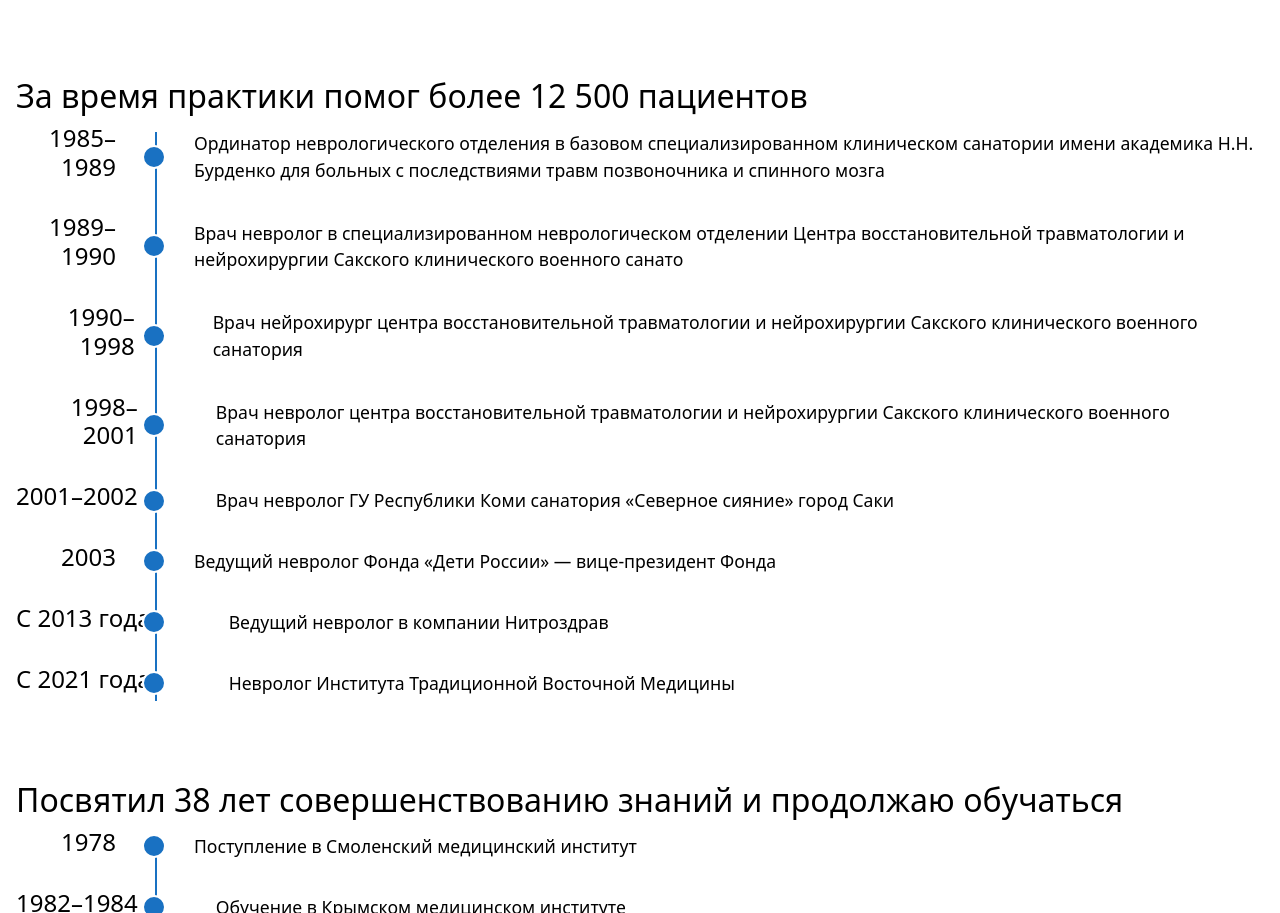
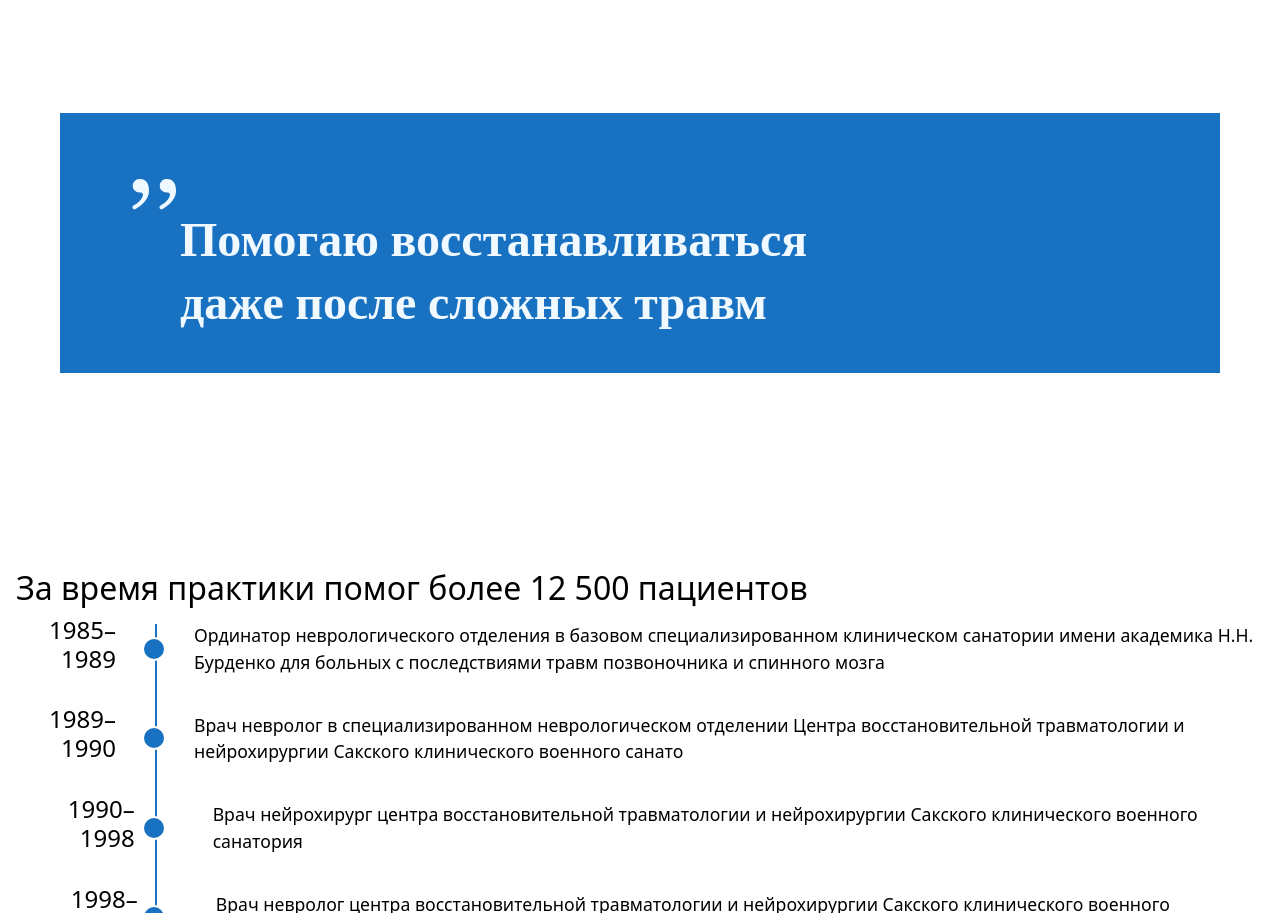
Before and after one commit to ansymvolokova/f24-team03, a website: page index.html in a window 1280 px wide. Shown: the part 936-1849 px from the top of the page. Drawn offline with nearby package versions, Linux system fonts and the light colour scheme.

Commit message:
banner reviews

```diff
--- a/index.html
+++ b/index.html
@@ -6,7 +6,8 @@
     <meta name="viewport" content="width=device-width, initial-scale=1, shrink-to-fit=no">
     <meta http-equiv="X-UA-Compatible" content="ie=edge">
     <link rel="stylesheet" href="styles/normalize.css">
-    <link rel="stylesheet" href="https://cdn.jsdelivr.net/npm/bootstrap@5.2.0-beta1/dist/css/bootstrap.rtl.min.css" integrity="sha384-dc2NSrAXbAkjrdm9IYrX10fQq9SDG6Vjz7nQVKdKcJl3pC+k37e7qJR5MVSCS+wR" crossorigin="anonymous">
+    <link rel="stylesheet" href="https://cdn.jsdelivr.net/npm/bootstrap@5.2.0-beta1/dist/css/bootstrap.rtl.min.css"
+        integrity="sha384-dc2NSrAXbAkjrdm9IYrX10fQq9SDG6Vjz7nQVKdKcJl3pC+k37e7qJR5MVSCS+wR" crossorigin="anonymous">
     <link rel="stylesheet" href="styles/style.css">
     <title>Dr Med Fomchenkov</title>
 </head>
@@ -84,6 +85,11 @@
             </div>
         </div>
     </section>
+    <div class="banner banner__review">
+        <img src="assets/img/commas.png" alt="Commas" class="banner banner_commas">
+        <h1 class="h1 h1_light">Помогаю восстанавливаться <br>даже после сложных травм
+        </h1>
+    </div>
     <section id="work-experience">
         <div class="item">
             <div class="timeline">
@@ -411,8 +417,12 @@
     </section>
     <footer>
     </footer>
-    <script src="https://cdn.jsdelivr.net/npm/@popperjs/core@2.11.5/dist/umd/popper.min.js" integrity="sha384-Xe+8cL9oJa6tN/veChSP7q+mnSPaj5Bcu9mPX5F5xIGE0DVittaqT5lorf0EI7Vk" crossorigin="anonymous"></script>
-    <script src="https://cdn.jsdelivr.net/npm/bootstrap@5.2.0-beta1/dist/js/bootstrap.min.js" integrity="sha384-kjU+l4N0Yf4ZOJErLsIcvOU2qSb74wXpOhqTvwVx3OElZRweTnQ6d31fXEoRD1Jy" crossorigin="anonymous"></script>
+    <script src="https://cdn.jsdelivr.net/npm/@popperjs/core@2.11.5/dist/umd/popper.min.js"
+        integrity="sha384-Xe+8cL9oJa6tN/veChSP7q+mnSPaj5Bcu9mPX5F5xIGE0DVittaqT5lorf0EI7Vk" crossorigin="anonymous">
+    </script>
+    <script src="https://cdn.jsdelivr.net/npm/bootstrap@5.2.0-beta1/dist/js/bootstrap.min.js"
+        integrity="sha384-kjU+l4N0Yf4ZOJErLsIcvOU2qSb74wXpOhqTvwVx3OElZRweTnQ6d31fXEoRD1Jy" crossorigin="anonymous">
+    </script>
 
 </body>
 
--- /dev/null
+++ b/styles/_reviwes.scss
@@ -0,0 +1,26 @@
+.banner {
+    width: 1160px;
+    height: 260px;
+    background-color: $dark-blue;
+    position: relative;
+    max-width: 100%;
+    margin: 116px auto;
+    box-sizing:border-box;
+
+    img {
+        width: 44px;
+        height: 31px;
+        position: absolute;
+        top: -50px;
+        left: 72px;
+
+    }
+    h1 {
+        @extend %h1;
+        color: $font-color-light;
+        position: absolute;
+        top: 96px;
+        left: 120px;
+    }
+
+}
--- a/styles/_variables.scss
+++ b/styles/_variables.scss
@@ -6,3 +6,12 @@ $bg-color-cards:#F0F9FF;
 
 $font-color-main:#212529;
 $font-color-light:#F0F9FF;
+
+// fonts
+
+%h1 {
+    font-family:'raleway';
+    font-weight: bold;
+    font-size: 48px;
+    line-height: 130%;
+}
--- a/styles/style.scss
+++ b/styles/style.scss
@@ -2,6 +2,7 @@
 //переменные
 @import 'variables';
 @import "homepage";
+@import 'reviwes';
 
 /* шрифты */
 @font-face {
```
Also changed, not shown: assets/img/commas.png (added), styles/style.css, 1 other file.
